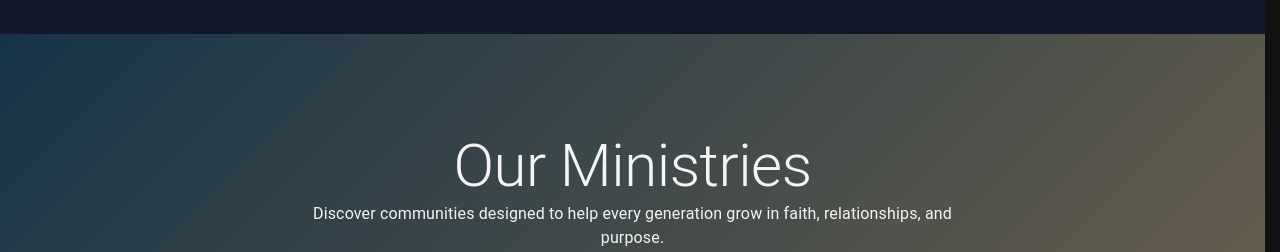
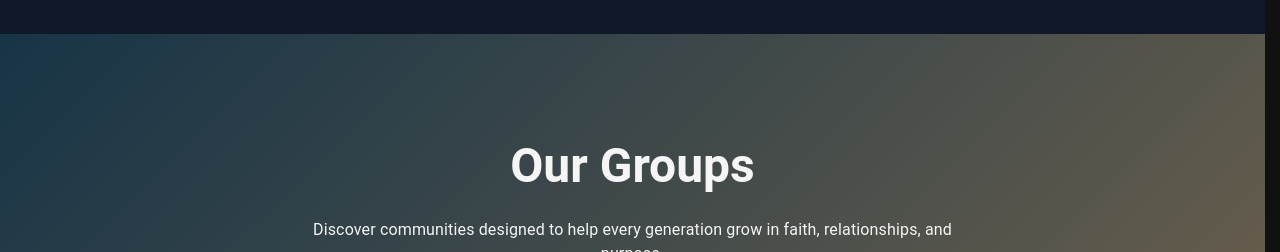
Before and after one commit to JayRostorfer/Salt-LightChurch, a Next.js app: page / in a window 1280 px wide. Shown: the part 1760-2012 px from the top of the page. Built offline with nearby package versions, Linux system fonts and the light colour scheme.

Commit message:
Change title from 'Our Ministries' to 'Our Groups'

```diff
--- a/src/components/home/MinistriesPreview.js
+++ b/src/components/home/MinistriesPreview.js
@@ -30,15 +30,16 @@ export default function MinistriesPreview2() {
 >
         {/* Titre */}
         <Typography
-          variant="h2"
+          variant="h3"
           textAlign="center"
-          fontWeight="bold"
-          mb={2}
-          sx={{
-            color: "whitesmoke",
-          }}
+              sx={{
+                color: "whitesmoke",
+                fontWeight: 700,
+                mb: 3,
+                mt: 1,
+              }}
         >
-          Our Ministries
+          Our Groups
         </Typography>
 
         {/* Description */}
```
